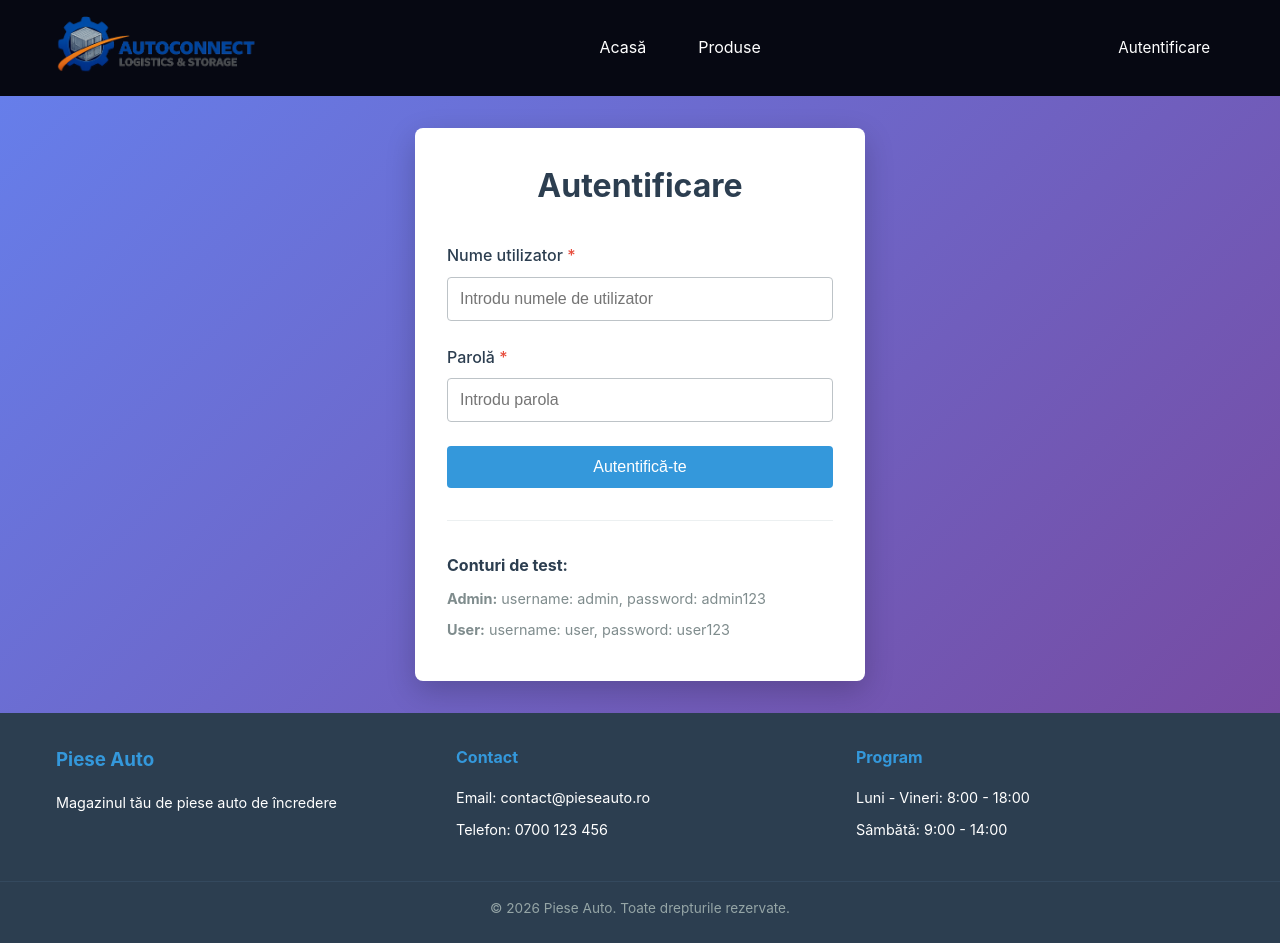
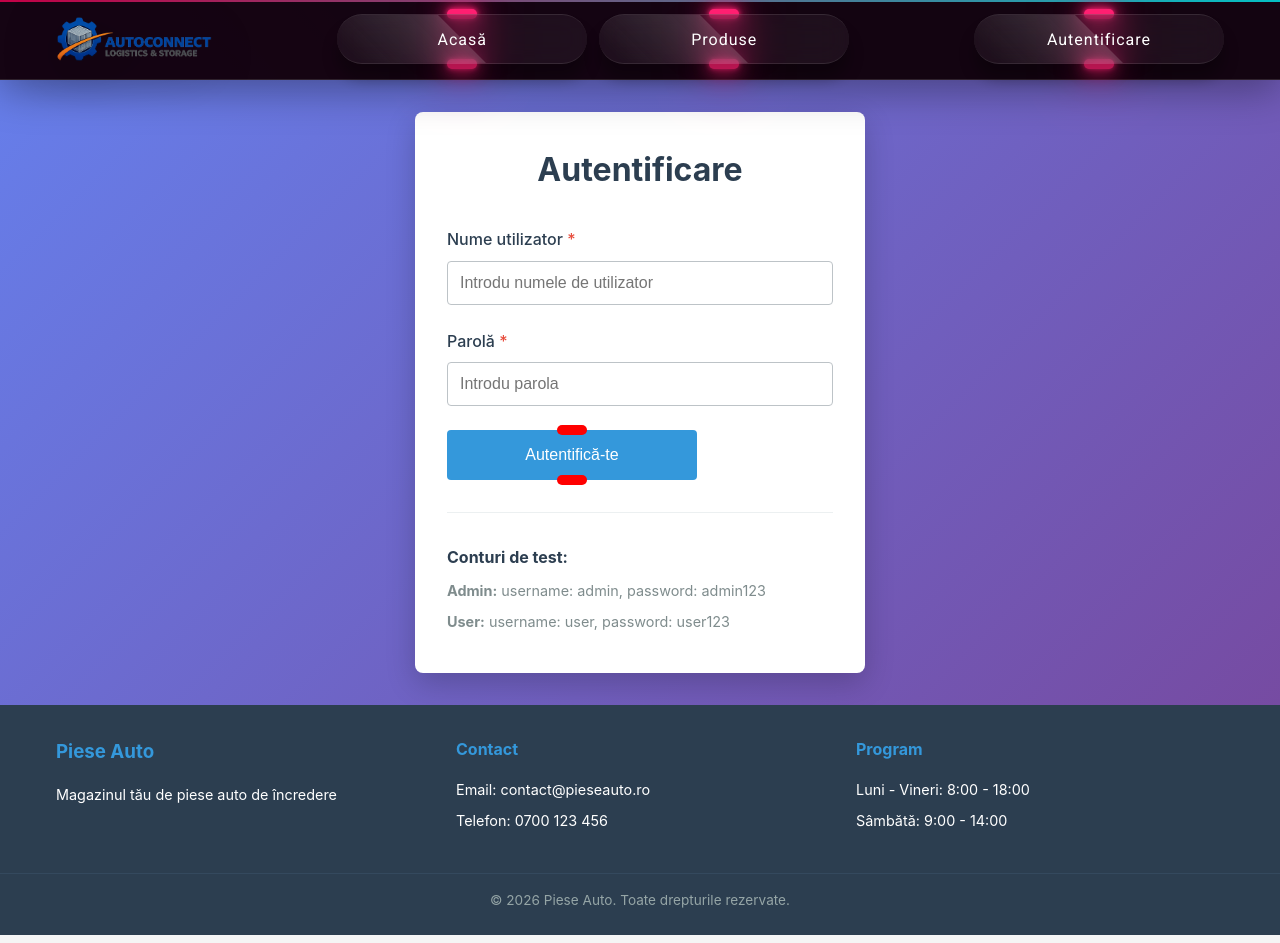
Before and after one commit to DamianVrancean1/MaxVanDam, a React (Vite) app: page /login in a window 1280 px wide. Built offline with nearby package versions, Linux system fonts and the light colour scheme.

Commit message:
edit stil nav bar , adaptat la home page , glass efect

```diff
--- a/src/components/layout/Header.tsx
+++ b/src/components/layout/Header.tsx
@@ -1,6 +1,6 @@
-import { Link } from 'react-router-dom';
-import { useAuth } from '../../context/AuthContext';
-import '../../styles/Header.css';
+import { Link } from "react-router-dom";
+import { useAuth } from "../../context/AuthContext";
+import "../../styles/Header.css";
 import logo from "../../img/logo1.png";
 
 const Header = () => {
@@ -13,18 +13,36 @@ const Header = () => {
   return (
       <header className="header">
         <div className="header-container">
-        <Link to="/" className="logo">
-          <img src={logo} alt="logo" className="logo" />
+          <Link to="/" className="logo" aria-label="Acasă">
+            <img src={logo} alt="logo" className="logo-img" />
           </Link>
 
           <nav className="nav">
-          <Link to="/" className="nav-link liquid-morph-element">Acasă</Link>
-          <Link to="/products" className="nav-link liquid-morph-element">Produse</Link>
+            <div className="btn btn-pink">
+              <Link to="/" className="nav-btn">
+                Acasă
+              </Link>
+            </div>
 
-          {user?.role === 'admin' && (
+            <div className="btn btn-pink">
+              <Link to="/products" className="nav-btn">
+                Produse
+              </Link>
+            </div>
+
+            {user?.role === "admin" && (
                 <>
-              <Link to="/admin" className="nav-link liquid-morph-element">Admin</Link>
-              <Link to="/add-product" className="nav-link liquid-morph-element">Adaugă Produs</Link>
+                  <div className="btn btn-pink">
+                    <Link to="/admin" className="nav-btn">
+                      Admin
+                    </Link>
+                  </div>
+
+                  <div className="btn btn-pink">
+                    <Link to="/add-product" className="nav-btn">
+                      Adaugă Produs
+                    </Link>
+                  </div>
                 </>
             )}
           </nav>
@@ -35,14 +53,19 @@ const Header = () => {
               <span className="user-info">
                 {user.username} ({user.role})
               </span>
-              <button onClick={handleLogout} className="liquid-morph-element logout-btn">
-                <span>Deconectare</span>
+
+                  <div className="btn btn-pink">
+                    <button onClick={handleLogout} className="nav-btn nav-btn-button" type="button">
+                      Deconectare
                     </button>
+                  </div>
                 </>
             ) : (
-              <Link to="/login" className="liquid-morph-element login-link">
-                <span>Autentificare</span>
+                <div className="btn btn-pink">
+                  <Link to="/login" className="nav-btn">
+                    Autentificare
                   </Link>
+                </div>
             )}
           </div>
         </div>
--- a/src/styles/Header.css
+++ b/src/styles/Header.css
@@ -1,14 +1,61 @@
+@import url("https://fonts.googleapis.com/css2?family=Roboto:wght@400;500;700&display=swap");
+
+/* =========================
+   HEADER (dark glass)
+========================= */
+
 .header {
-  background-color: #060812;
-  color: white;
-  padding: 1rem 0;
-  box-shadow: 0 5px 10px rgba(0,0,0,0.6);
+  position: sticky;
+  top: 0;
+  z-index: 50;
+
+  background: rgba(18, 3, 16, 1);
+
+  backdrop-filter: blur(10px);
+  -webkit-backdrop-filter: blur(10px);
+
+  border-bottom: 1px solid rgba(255, 255, 255, 0.12);
+  box-shadow: 0 10px 40px rgba(0, 0, 0, 0.35);
+}
+
+.header::before {
+  content: "";
+  position: absolute;
+  inset: 0;
+  z-index: 0;
+
+  background: linear-gradient(
+          50deg,
+          rgba(255, 255, 255, 0.16) 12%,
+          rgba(255, 255, 255, 0.03) 77%
+  );
+  mix-blend-mode: overlay;
+  opacity: 0.9;
+  pointer-events: none;
+}
+
+.header::after {
+  content: "";
+  position: absolute;
+  top: 0;
+  left: 0;
+  right: 0;
+  height: 2px;
+  z-index: 1;
+
+  background: linear-gradient(to right, #ff0058, #00ffff);
+  opacity: 0.75;
+  pointer-events: none;
 }
 
 .header-container {
+  position: relative;
+  z-index: 2;
+
   max-width: 1200px;
   margin: 0 auto;
-  padding: 0 1rem;
+  padding: 0.9rem 1rem;
+
   display: flex;
   justify-content: space-between;
   align-items: center;
@@ -16,105 +63,224 @@
   gap: 1rem;
 }
 
+/* =========================
+   LOGO
+========================= */
+
 .logo {
+  display: inline-flex;
+  align-items: center;
   text-decoration: none;
-  color: white;
-  max-width: 200px;
 }
 
-.logo h1 {
-  margin: 0;
-  font-size: 1.5rem;
+.logo-img {
+  height: 44px;
+  width: auto;
+  display: block;
+  filter: drop-shadow(0 12px 28px rgba(0, 0, 0, 0.35));
 }
+
+/* =========================
+   NAV / AUTH LAYOUT
+========================= */
 
 .nav {
   display: flex;
-  gap: 1.5rem;
+  gap: 0.75rem;
   align-items: center;
-  color: black  ;
-}
-
-.nav-link {
-  color: white  ;
-  text-decoration: none;
-  padding: 0.5rem 1rem;
-  border-radius: 4px;
-  transition: background-color 0.3s;
-}
-
-.nav-link:hover {
-  background-color: #34495e;
+  flex-wrap: wrap;
 }
 
 .auth-section {
   display: flex;
-  gap: 1rem;
+  gap: 0.75rem;
+  align-items: center;
+  flex-wrap: wrap;
+}
+
+.user-info {
+  font-family: "Roboto", sans-serif;
+  font-size: 0.9rem;
+  color: rgba(255, 255, 255, 0.86);
+  text-shadow: 0 10px 30px rgba(0, 0, 0, 0.35);
+}
+
+/* =========================
+   DEMO BUTTON (exact behavior)
+   Wrapper = .btn
+   Inside = .nav-btn (Link or button)
+========================= */
+
+.btn {
+  position: relative;
+  top: 0;
+  left: 0;
+  width: 250px;
+  height: 50px;
+  margin: 0;
+
+  display: flex;
+  justify-content: center;
   align-items: center;
 }
 
-.user-info {
-  font-size: 0.9rem;
+/* The actual clickable element (exact like ".container .btn a") */
+.nav-btn {
+  position: absolute;
+  top: 0;
+  left: 0;
+
+  width: 100%;
+  height: 100%;
+
+  display: flex;
+  justify-content: center;
+  align-items: center;
+
+  background: rgba(255, 255, 255, 0.05);
+  box-shadow: 0 15px 15px rgba(0, 0, 0, 0.3);
+
+  border-bottom: 1px solid rgba(255, 255, 255, 0.1);
+  border-top: 1px solid rgba(255, 255, 255, 0.1);
+
+  border-radius: 30px;
+  padding: 10px;
+
+  letter-spacing: 1px;
+  text-decoration: none;
+  overflow: hidden;
+
+  color: #fff;
+  font-family: "Roboto", sans-serif;
+  font-weight: 400;
+
+  z-index: 1;
+  transition: 0.5s;
+
+  backdrop-filter: blur(15px);
+  -webkit-backdrop-filter: blur(15px);
 }
 
-
-.liquid-morph-element {
-  width: auto;
-  height: 40px;
-  padding: 0 14px;
-  display: inline-flex;
-  justify-content: center;
-  align-items: center;
-  position: relative;
-  border-radius: 999px;
-  overflow: hidden;
-  transition: all 0.6s cubic-bezier(0.68, -0.55, 0.265, 1.55);
-  text-decoration: none;
+/* For <button> to look exactly like <a> */
+.nav-btn-button {
   border: none;
   cursor: pointer;
+  background: rgba(255, 255, 255, 0.05);
 }
 
-.liquid-morph-element span {
-  color: white;
-  font-size: 0.95rem;
-  position: relative;
-  z-index: 2;
-  white-space: nowrap;
+/* hover spacing (exact like demo .btn:hover a) */
+.btn:hover .nav-btn {
+  letter-spacing: 3px;
 }
 
-.liquid-morph-element::before {
-  content: '';
+/* shimmer sweep (exact like demo a::before) */
+.nav-btn::before {
+  content: "";
   position: absolute;
-  inset: 0;
-  background: conic-gradient(#0ff 0deg, #0a2342 120deg, #0ff 240deg);
-  transition: all 0.6s ease;
-  opacity: 0;
-  transform: scale(0);
+  top: 0;
+  left: 0;
+
+  width: 50%;
+  height: 100%;
+
+  background: linear-gradient(to left, rgba(255, 255, 255, 0.15), transparent);
+  transform: skewX(45deg) translate(0);
+  transition: 0.5s;
+  filter: blur(0px);
 }
 
-.liquid-morph-element:hover {
-  border-radius: 10px;
-  transform: rotate(5deg);
+.btn:hover .nav-btn::before {
+  transform: skewX(45deg) translate(200px);
 }
 
-.liquid-morph-element:hover::before {
-  opacity: 0.5;
-  transform: scale(2);
+/* glow bar bottom (exact like demo .btn::before) */
+.btn::before {
+  content: "";
+  position: absolute;
+  left: 50%;
+  transform: translateX(-50%);
+  bottom: -5px;
+
+  width: 30px;
+  height: 10px;
+
+  background: #f00;
+  border-radius: 10px;
+
+  transition: 0.5s;
+  transition-delay: 0.5s;
 }
 
-
-.logout-btn.liquid-morph-element {
-  background: #e74c3c;
+.btn:hover::before {
+  bottom: 0;
+  height: 50%;
+  width: 80%;
+  border-radius: 30px;
 }
 
-.logout-btn.liquid-morph-element::before {
-  background: conic-gradient(#fff 0deg, #e74c3c 120deg, #fff 240deg);
+/* glow bar top (exact like demo .btn::after) */
+.btn::after {
+  content: "";
+  position: absolute;
+  left: 50%;
+  transform: translateX(-50%);
+  top: -5px;
+
+  width: 30px;
+  height: 10px;
+
+  background: #f00;
+  border-radius: 10px;
+
+  transition: 0.5s;
+  transition-delay: 0.5s;
 }
 
-.login-link.liquid-morph-element {
-  background: transparent;
+.btn:hover::after {
+  top: 0;
+  height: 50%;
+  width: 80%;
+  border-radius: 30px;
 }
 
+/* =========================
+   COLORS (same as demo)
+   Use classes so order doesn't matter
+========================= */
 
+.btn-pink::before,
+.btn-pink::after {
+  background: #ff1f71;
+  box-shadow: 0 0 5px #ff1f71, 0 0 15px #ff1f71, 0 0 30px #ff1f71, 0 0 60px #ff1f71;
+}
+
+.btn-blue::before,
+.btn-blue::after {
+  background: #2db2ff;
+  box-shadow: 0 0 5px #2db2ff, 0 0 15px #2db2ff, 0 0 30px #2db2ff, 0 0 60px #2db2ff;
+}
+
+.btn-green::before,
+.btn-green::after {
+  background: #1eff45;
+  box-shadow: 0 0 5px #1eff45, 0 0 15px #1eff45, 0 0 30px #1eff45, 0 0 60px #1eff45;
+}
+
+.btn-yellow::before,
+.btn-yellow::after {
+  background: #ffbc00;
+  box-shadow: 0 0 5px #ffbc00, 0 0 15px #ffbc00, 0 0 30px #ffbc00, 0 0 60px #ffbc00;
+}
+
+/* =========================
+   RESPONSIVE
+========================= */
+
+@media (max-width: 900px) {
+  .btn {
+    width: 200px;
+  }
+}
 
 @media (max-width: 768px) {
   .header-container {
@@ -127,11 +293,19 @@
     width: 100%;
   }
 
-  .nav-link {
-    text-align: center;
-  }
-
   .auth-section {
     justify-content: center;
   }
+
+  .btn {
+    width: 100%;
+  }
+
+  .nav-btn {
+    width: 100%;
+  }
+
+  .logo {
+    justify-content: center;
+  }
 }
--- a/src/styles/Home.css
+++ b/src/styles/Home.css
@@ -7,6 +7,7 @@
   position: relative;
   min-height: 100vh;
   overflow: hidden;
+
 }
 
 /* Background glass gradient layer */
```
Lines whose indentation alone changed are shown as unchanged.
